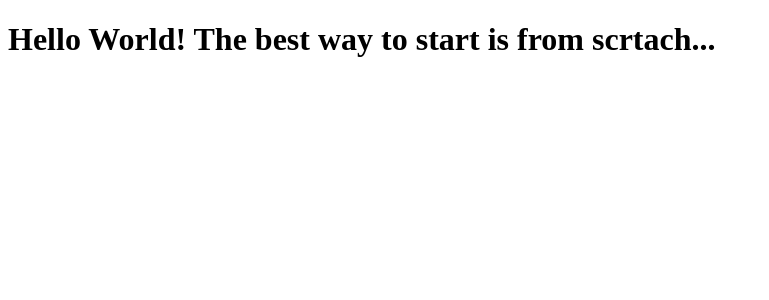
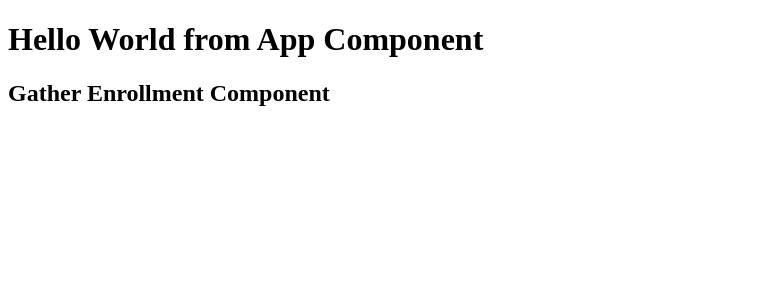
Before and after one commit to mellownin/ma-data-project, an Angular app in the folder client/: page / in a window 1280 px wide. Shown: the top 300 px of the page, without its empty margins (0-769 px from the left). Built offline with nearby package versions, Linux system fonts and the light colour scheme.

Commit message:
Add pieces for first component, gather enrollment

```diff
--- a/client/src/app/app.component.html
+++ b/client/src/app/app.component.html
@@ -1,2 +1,3 @@
-<h1>Hello World! The best way to start is from scrtach...</h1>
+<h1>Hello World from App Component</h1>
+<app-gather-enrollment></app-gather-enrollment>
 <router-outlet />
--- a/client/src/app/app.component.ts
+++ b/client/src/app/app.component.ts
@@ -1,10 +1,11 @@
 import { Component } from '@angular/core';
+import { GatherEnrollmentComponent } from './enrollment/gather-enrollment/gather-enrollment.component';
 import { RouterOutlet } from '@angular/router';
 
 @Component({
   selector: 'app-root',
   standalone: true,
-  imports: [RouterOutlet],
+  imports: [RouterOutlet, GatherEnrollmentComponent],
   templateUrl: './app.component.html',
   styleUrl: './app.component.css'
 })
--- /dev/null
+++ b/client/src/app/enrollment/gather-enrollment/gather-enrollment.component.html
@@ -0,0 +1 @@
+<h2>Gather Enrollment Component</h2>
```
Also changed, not shown: client/src/app/enrollment/gather-enrollment/gather-enrollment.component.ts (added, +10 -0 lines), client/src/app/enrollment/gather-enrollment/gather-enrollment.component.css (added).
